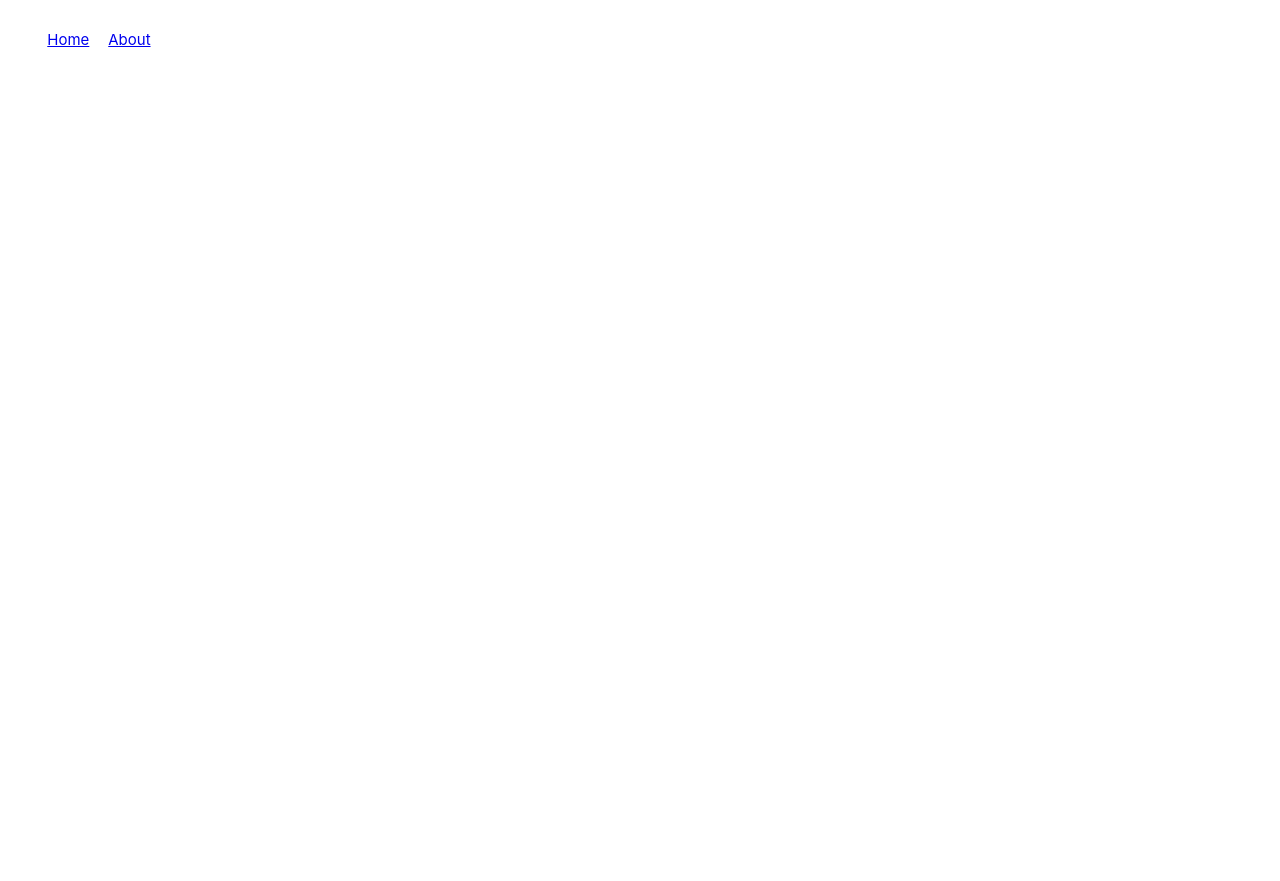
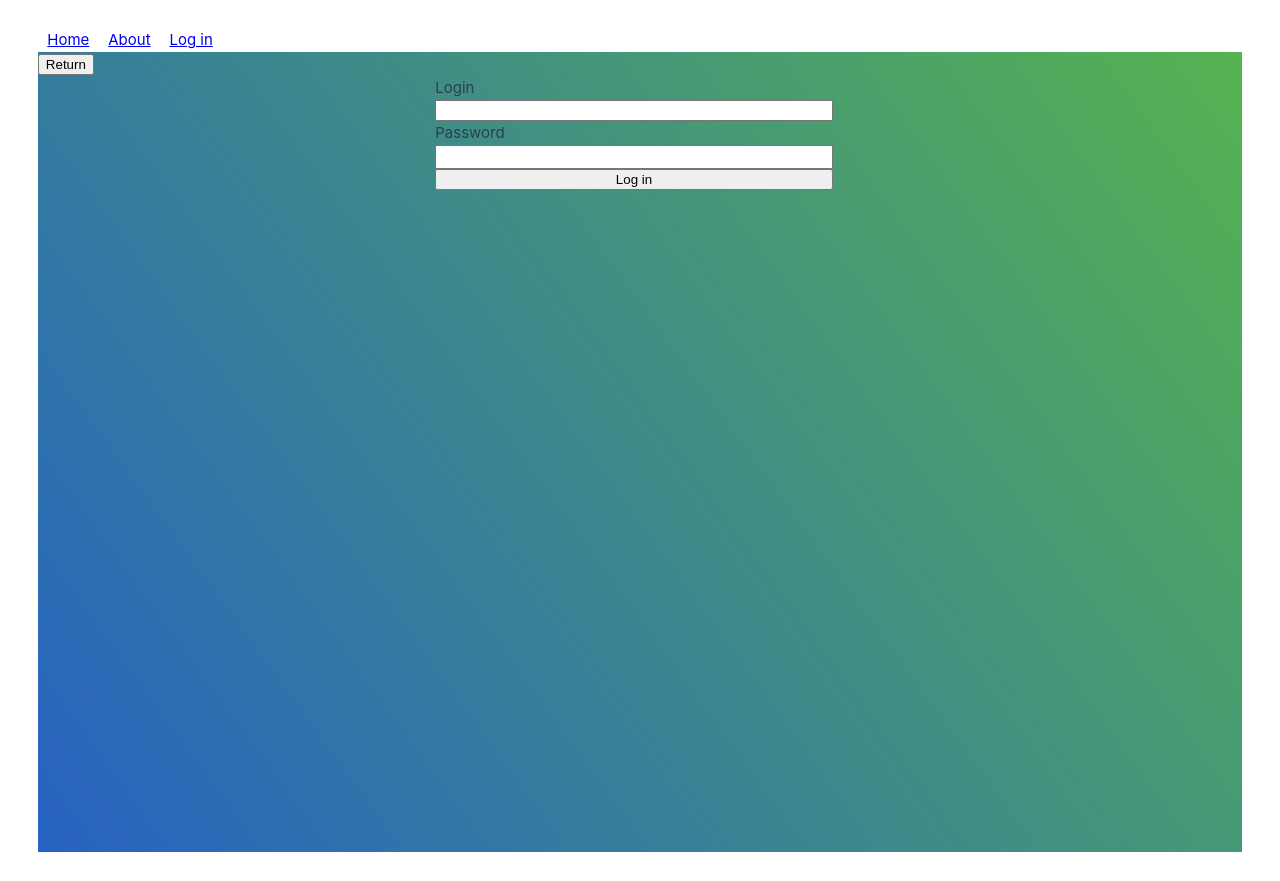
Before and after one commit to IDontEvenCarem/henryk-scheduler, a Vue app in the folder client/: page /login in a window 1280 px wide. Before the commit this address had no page. Before the commit the page ends 857 px from the top, so only its background shows below. Built offline with nearby package versions, Linux system fonts and the light colour scheme.

Commit message:
Login page added

```diff
--- a/client/src/App.vue
+++ b/client/src/App.vue
@@ -9,6 +9,7 @@ import HelloWorld from '@/components/HelloWorld.vue'
       <nav>
         <RouterLink to="/">Home</RouterLink>
         <RouterLink to="/about">About</RouterLink>
+        <RouterLink to="/login">Log in</RouterLink>
       </nav>
     </div>
   </header>
--- a/client/src/router/index.ts
+++ b/client/src/router/index.ts
@@ -1,5 +1,6 @@
 import { createRouter, createWebHistory } from 'vue-router'
 import HomeView from '../views/HomeView.vue'
+import LoginView from '../views/LoginView.vue'
 
 const router = createRouter({
   history: createWebHistory(import.meta.env.BASE_URL),
@@ -8,6 +9,11 @@ const router = createRouter({
       path: '/',
       name: 'home',
       component: HomeView
+    },
+    {
+      path: '/login',
+      name: 'login',
+      component: LoginView
     },
     {
       path: '/about',
--- /dev/null
+++ b/client/src/views/LoginView.vue
@@ -0,0 +1,48 @@
+<script setup>
+import { ref } from 'vue'
+
+const login = ref('')
+const password = ref('')
+
+function OnLogin()
+  {
+    alert(login.value + ' ' + password.value)
+  }
+</script>
+
+<template>
+  <div class="wrapper">
+    <button v-on:click="$router.go(-1)">
+      Return
+    </button>
+
+    <div class="center">
+      <p>Login</p>
+      <input v-model="login">
+      <p>Password</p>
+
+      <input type="password" v-model="password">
+      <br>
+
+      <button v-on:click="OnLogin">
+        Log in
+      </button>
+    </div>
+  </div>
+</template>
+
+<style scoped>
+  .center{
+    display:grid;
+    grid-template-columns:33% 33% 33%;
+  }
+  .center > * {
+    grid-column:2/3;
+  }
+  .wrapper{
+    /*background-color:lightgray;*/
+    /*background: linear-gradient(0.15turn, #e66465, #9198e5);*/ /*We can use it*/
+    background: linear-gradient(0.15turn, #2762c2, #55b350);
+    min-height:100vh;
+  }
+</style>
```
